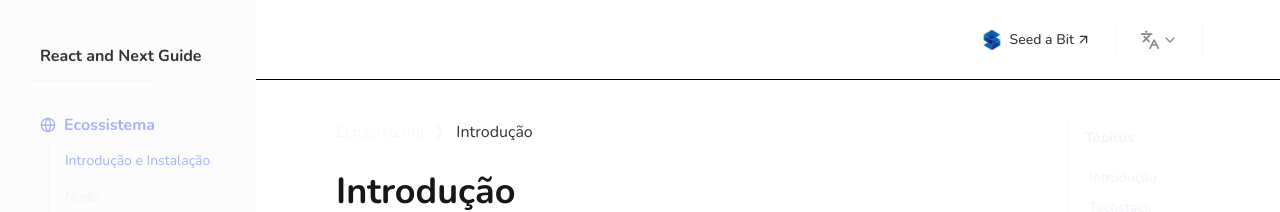
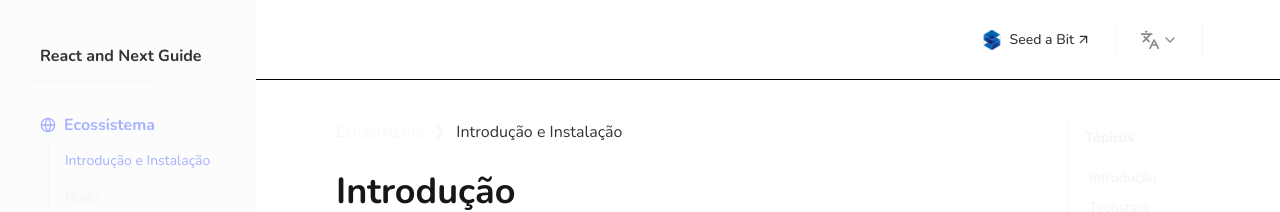
Before and after one commit to PepeuFBV/tech-guide, a Next.js app: page /introduction in a window 1280 px wide. Shown: the top 212 px of the page. Built offline with nearby package versions, Linux system fonts and the light colour scheme.

Commit message:
fix(path-display): fixed name fetching

```diff
--- a/src/components/core/path-display.tsx
+++ b/src/components/core/path-display.tsx
@@ -3,22 +3,21 @@
 import React from 'react'
 import { usePathname } from 'next/navigation'
 import Link from 'next/link'
-import { getPathnameNames } from '@/utils/string'
 import { ChevronRight } from 'lucide-react'
-
-const ptbrMapping: { [key: string]: string } = {
-    'introduction': 'Introdução',
-    'installation': 'Instalação',
-    'configuration': 'Configuração',
-    'features': 'Features',
-    'typescript': 'Typescript',
-    'tailwind': 'Tailwind',
-    'eslint': 'ESLint',
-}
+import { SidebarItem } from '@/types/sidebar'
+import { sidebar } from '@/data/sidebar'
 
 const PathDisplay = () => {
     const pathname: string = usePathname()
-    const names: string[] = getPathnameNames(pathname)
+
+    function getNames(pathname: string): string[] {
+        const allPaths: SidebarItem[] = sidebar.flatMap(entry => entry.items).filter(item => item !== undefined)
+        const currentEntry: SidebarItem | undefined = allPaths.find(entry => entry.href === pathname)
+        console.log(currentEntry)
+        return currentEntry ? [currentEntry.title] : []
+    }
+
+    const names: string[] = getNames(pathname)
     if (names.length === 0) return null
 
     let currentName: string = ''
@@ -38,8 +37,8 @@ const PathDisplay = () => {
                 const isCurrent = index === names.length - 1
                 return (
                     <React.Fragment key={index}>
-                        <Link href={currentName} className={isCurrent ? 'text-primary hover:text-secondary capitalize' : 'text-secondary capitalize'}>
-                            {ptbrMapping[name] || name}
+                        <Link href={currentName} className={isCurrent ? 'text-primary hover:text-secondary' : 'text-secondary'}>
+                            {name}
                         </Link>
                         {index < names.length - 1 && <ChevronRight />}
                     </React.Fragment>
```
